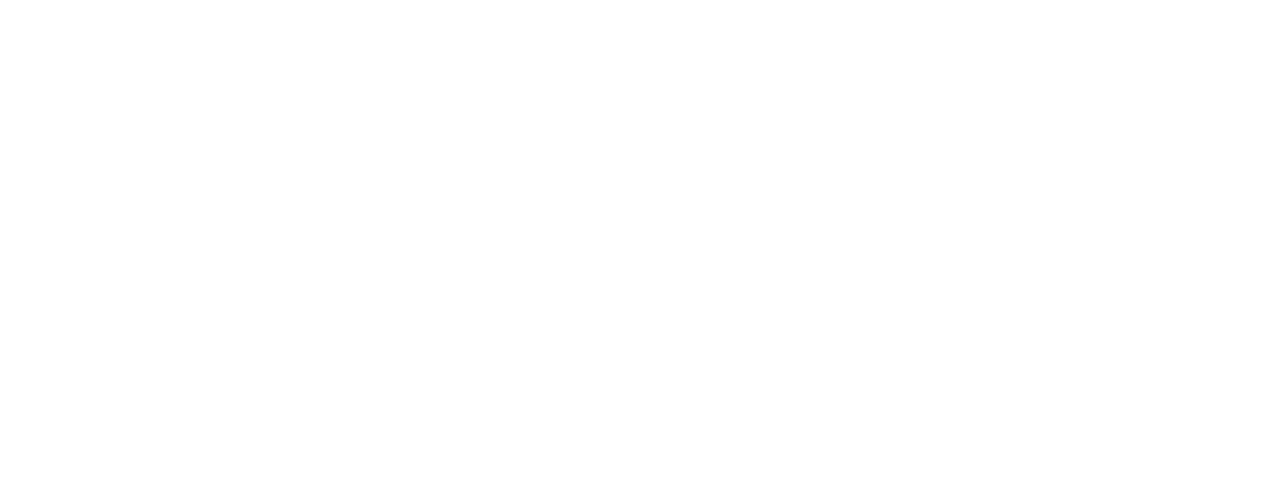
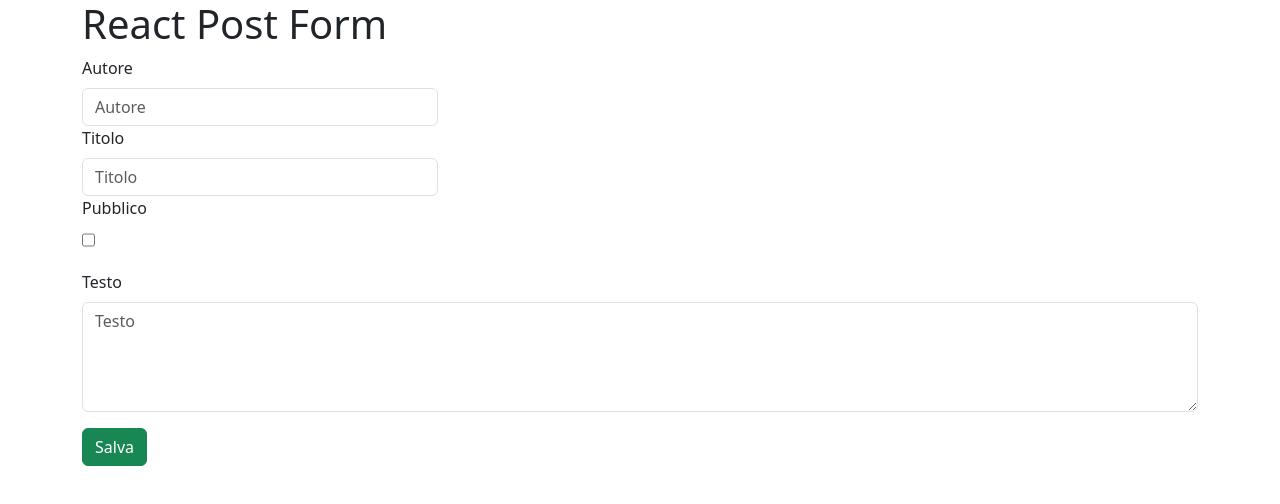
Before and after one commit to MelaniaPicone/react-post-form, a React (Vite) app: page / in a window 1280 px wide. Shown: the top 504 px of the page. Built offline with nearby package versions, Linux system fonts and the light colour scheme.

Commit message:
[feat] form struct

```diff
--- a/src/App.jsx
+++ b/src/App.jsx
@@ -1,6 +1,76 @@
 
 
 function App() {
+  return (
+  <div className="container">
+    <div className="row">
+      <div className="col-12">
+<h1>React Post Form</h1>
+
+      </div>
+
+<div className="col-12">
+<form>
+<div className="row gy-3">
+
+<div className=" col-12 col-md-4">
+
+<label htmlFor="" className="form-label">
+Autore
+</label>
+<input
+type="text"
+className="form-control"
+placeholder="Autore" />
+
+<label htmlFor="" className="form-label">
+Titolo
+</label>
+<input
+type="text"
+className="form-control"
+placeholder="Titolo" />
+
+<label htmlFor="" className="form-label">
+Pubblico
+</label>
+<div>
+<input
+type="checkbox"
+className="form-check"
+ />
+
+</div>
+</div>
+
+<div className="col-12">
+  <label htmlFor="" className="form-label">Testo</label>
+<textarea name="" className="form-control" rows="4" placeholder="Testo"></textarea>
+
+</div>
+
+<div className="col-12">
+<button className="btn btn-success">Salva</button>
+
+
+
+</div>
+
+
+</div>
+
+</form>
+
+
+
+</div>
+
+
+    </div>
+  </div>
+
+  )
+
 
 }
 
```
